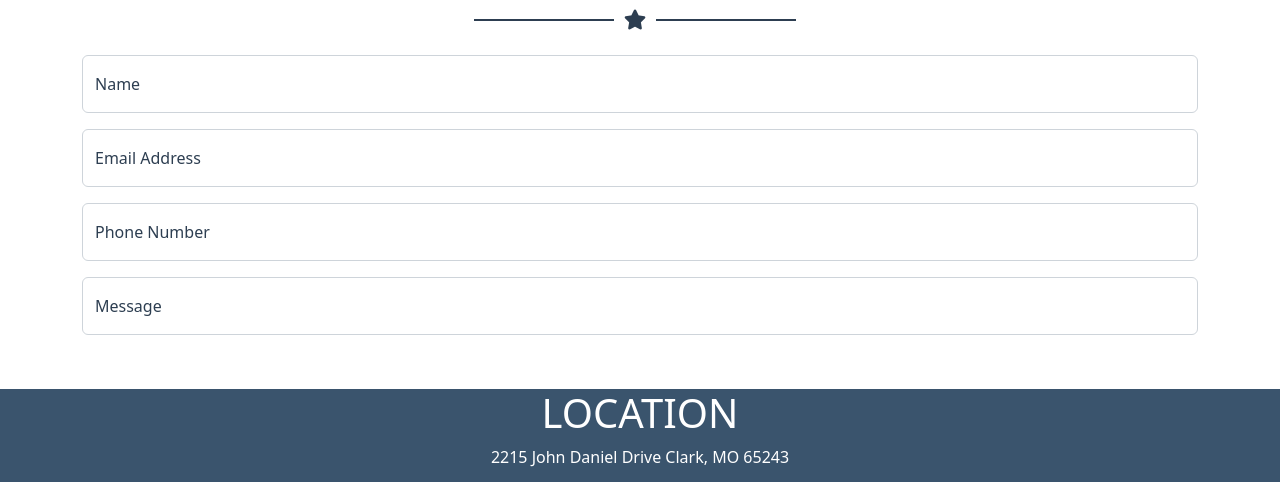
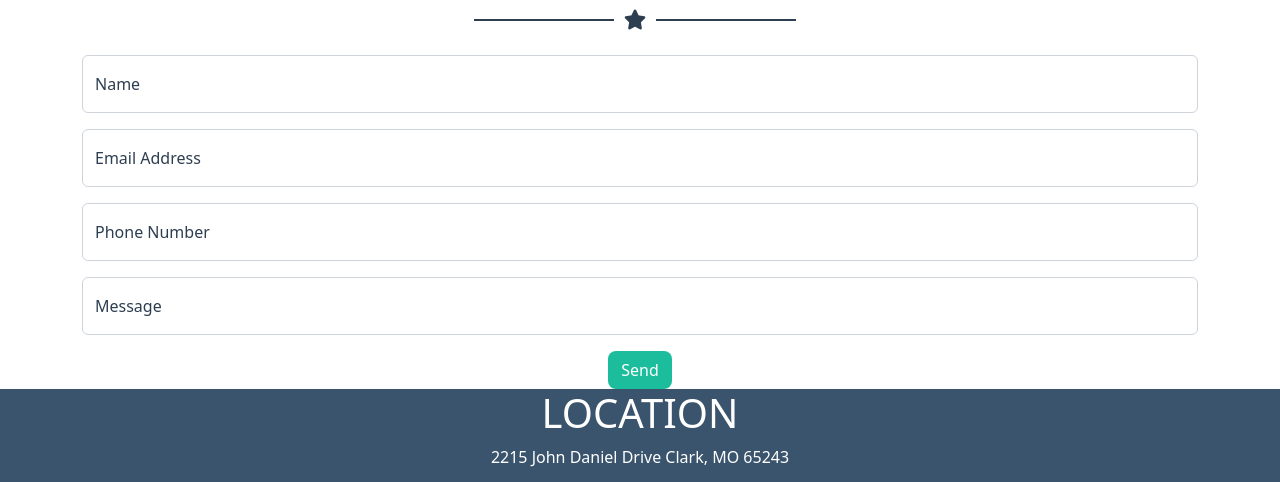
Before and after one commit to matteo-didone/html-css-bootstrap-freelancer, a plain HTML site: page index.html in a window 1280 px wide. Shown: the part 1770-2252 px from the top of the page. Drawn offline with nearby package versions, Linux system fonts and the light colour scheme.

Commit message:
Fixed background color of button

```diff
--- a/index.html
+++ b/index.html
@@ -191,7 +191,7 @@
                                     </div>
                                 </form>
 
-                                <button type="button" class="btn rounded-3">
+                                <button type="button" class="btn rounded-3 bg-light-green">
                                     <a class="text-white" href="#">Send</a>
                                 </button>
                             </div>
--- a/style.css
+++ b/style.css
@@ -15,6 +15,11 @@ a
 .hidden
 {
     display: none;
+}
+
+.bg-light-green
+{
+    background-color: rgba(27,189,156,255);
 }
 
 /* GENERAL */
```
